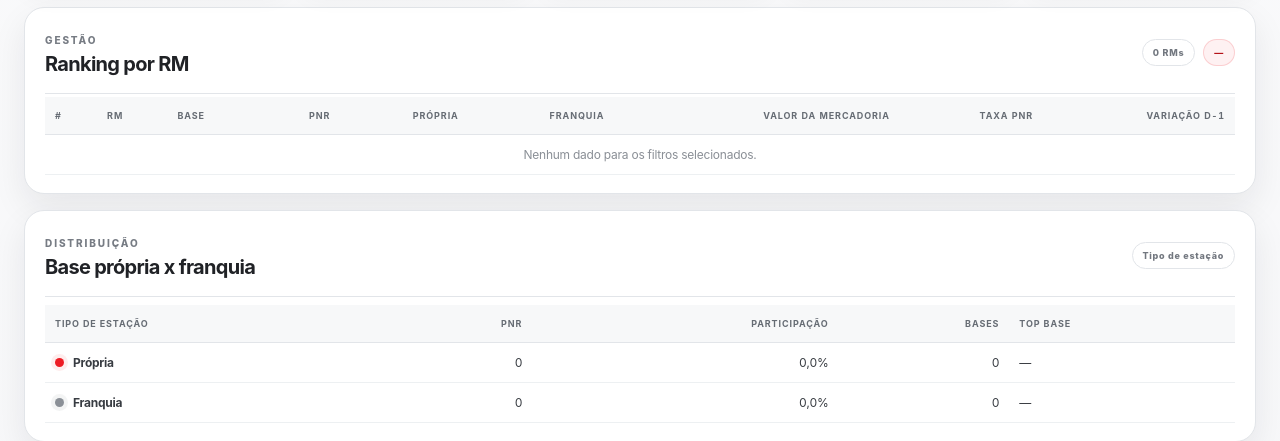
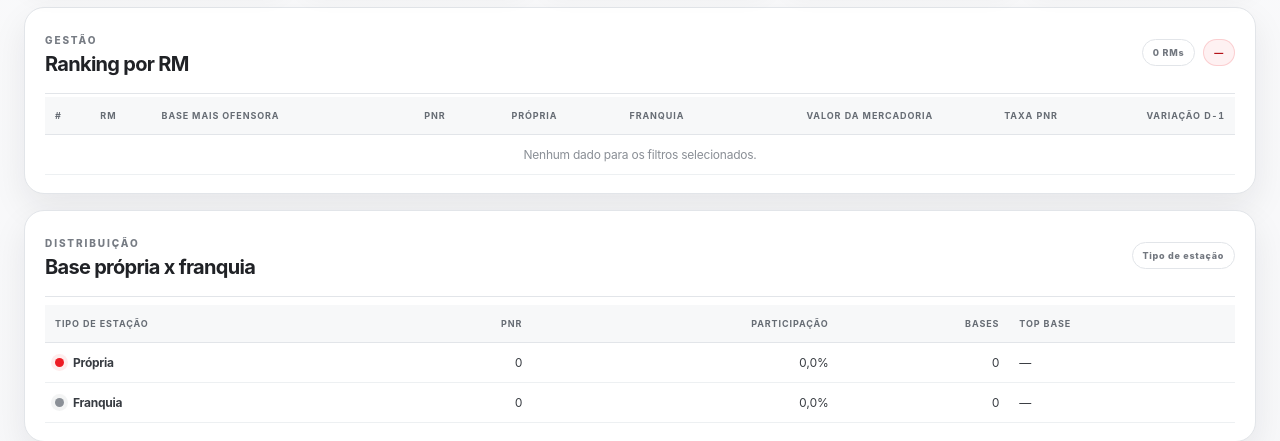
Before and after one commit to DuduSouza10/indicador-pnr-jt, a Flask app: page / in a window 1280 px wide. Shown: the part 874-1315 px from the top of the page. Run offline with Flask 3, Linux system fonts and the light colour scheme; data that the repository does not hold is empty; some libraries are stand-ins or nearby versions.

Commit message:
A GIFT, FOR FUCK SAKE

```diff
--- a/app.py
+++ b/app.py
@@ -1014,7 +1014,7 @@ def export_tables():
                 base_rows.append([i, row["base"], row.get("supervisor"), row["station"], row["count"], row["merchandise_value"], row["rate"], row["previous_rate"], row["variation"]])
             append_write_sheet(wb, "网点排名" if lang == "zh-CN" else "Ranking Bases", base_headers, base_rows)
         else:
-            rm_headers = ["排名", "RM", "网点", "PNR", "直营网点", "加盟网点", "货值", "PNR率", "前一日PNR率", "较前一日变化"] if lang == "zh-CN" else ["Ranking", "RM", "Base", "PNR", "Base própria", "Franquia", "Valor da mercadoria", "Taxa PNR", "Taxa PNR D-1", "Variação D-1"]
+            rm_headers = ["排名", "RM", "投诉最多网点", "PNR", "直营网点", "加盟网点", "货值", "PNR率", "前一日PNR率", "较前一日变化"] if lang == "zh-CN" else ["Ranking", "RM", "Base mais ofensora", "PNR", "Base própria", "Franquia", "Valor da mercadoria", "Taxa PNR", "Taxa PNR D-1", "Variação D-1"]
             rm_rows = []
             for i, row in enumerate(dashboard["rm_ranking"], 1):
                 rm_rows.append([i, row["rm"], row.get("base"), row["count"], row["own"], row["franchise"], row["merchandise_value"], row["rate"], row["previous_rate"], row["variation"]])
--- a/static/js/app.js
+++ b/static/js/app.js
@@ -27,7 +27,7 @@ const I18N = {
     clickToFilter: 'Clique para filtrar os demais indicadores', clickFilter: 'Filtro por clique', clearClickFilters: 'Limpar seleção', withBase: 'Com base informada', withDriver: 'Com motorista informado',
     lastDay: 'Último dia', sevenDays: '7 dias', thirtyDays: '30 dias', allPeriod: 'Todo período', startDate: 'Data inicial', endDate: 'Data final', regional: 'Regional', supervisor: 'Supervisor', stationType: 'Tipo de estação', stationBase: 'Estação / Base', service: 'Atendimento', all: 'Todos',
     pnrPeriod: 'PNR NO PERÍODO', totalTickets: 'Total de reclamações no recorte', regionalPnrRate: 'TAXA PNR POR REGIONAL', regionalRateFormula: 'Reclamações ÷ Entregas × 10.000', regionalRatePeriod: 'Período {start} a {end}', complaintsShortPlural: 'reclamações', deliveriesShortPlural: 'entregas', ownBase: 'BASE PRÓPRIA', ownShort: 'Própria', franchise: 'Franquia', ofTotal: 'do total', basesInvolved: 'BASES ENVOLVIDAS', stationsWithPnr: 'Estações com PNR no período', drivers: 'MOTORISTAS', distinctDrivers: 'Motoristas distintos',
-    management: 'GESTÃO', rmRanking: 'Ranking por RM', baseRanking: 'Ranking por Base / Franquia', baseGlobalCut: 'Recorte por bases e franquias', baseCount: '{n} Bases', distribution: 'DISTRIBUIÇÃO', ownVsFranchise: 'Base própria x franquia', share: 'Participação', bases: 'Bases', topBase: 'Top base', merchandiseValue: 'Valor da mercadoria', pnrRate: 'Taxa PNR', variationD1: 'Variação D-1',
+    management: 'GESTÃO', rmRanking: 'Ranking por RM', baseRanking: 'Ranking por Base / Franquia', baseGlobalCut: 'Recorte por bases e franquias', baseCount: '{n} Bases', distribution: 'DISTRIBUIÇÃO', ownVsFranchise: 'Base própria x franquia', share: 'Participação', bases: 'Bases', topBase: 'Top base', merchandiseValue: 'Valor da mercadoria', pnrRate: 'Taxa PNR', variationD1: 'Variação D-1', mostOffendingBase: 'Base mais ofensora',
     topBases: 'Bases mais ofensoras', topDrivers: 'Motoristas ofensores', topOrigins: 'Origem do pedido', evolution: 'EVOLUÇÃO', pnrPerDay: 'PNR por dia', rateOn: 'Taxa em {date}', previousRate: 'D-1 {value}', noDelivery: 'Sem entregas',
     chartsAnalysis: 'ANÁLISE GRÁFICA', pnrRateEvolution: 'Evolução da Taxa de PNR', rmsFilter: "RM's", totalComplaints: 'RECLAMAÇÕES', selectedPeriod: 'No período selecionado', sumMerchandise: 'Soma das mercadorias reclamadas', franchiseComplaints: 'Reclamações em franquias', ownComplaints: 'Reclamações em bases próprias', sparklineModel: 'MODELO SPARKLINE', dailyRateByRm: 'Taxa diária de PNR por RM', rateFormula: 'Reclamações ÷ Entregas × 10.000', allRms: 'Todos os RMs', complaintsShort: 'recl.', deliveriesShort: 'entregas',
     baseEditing: 'EDIÇÃO DA BASE', pnrSpreadsheet: 'Planilha PNR BI', editorDescription: 'Altere os registros do PNR BI diretamente aqui. Ao salvar, os indicadores são recalculados e a mudança aparece para todos os usuários conectados.', refreshList: 'Atualizar lista', newRow: '+ Nova linha', saveChanges: 'Salvar alterações',
@@ -49,7 +49,7 @@ const I18N = {
     clickToFilter: '点击后联动筛选其他指标', clickFilter: '点击筛选', clearClickFilters: '清除选择', withBase: '已填写网点', withDriver: '已填写司机',
     lastDay: '最近一天', sevenDays: '7 天', thirtyDays: '30 天', allPeriod: '全部周期', startDate: '开始日期', endDate: '结束日期', regional: '区域', supervisor: '主管', stationType: '网点类型', stationBase: '网点 / 基地', service: '处理类型', all: '全部',
     pnrPeriod: '周期内 PNR', totalTickets: '当前筛选范围内的投诉总数', regionalPnrRate: '区域 PNR 率', regionalRateFormula: '投诉 ÷ 配送 × 10,000', regionalRatePeriod: '周期 {start} 至 {end}', complaintsShortPlural: '投诉', deliveriesShortPlural: '配送', ownBase: '直营网点', ownShort: '直营网点', franchise: '加盟网点', ofTotal: '占总量', basesInvolved: '涉及网点', stationsWithPnr: '周期内出现 PNR 的网点', drivers: '司机', distinctDrivers: '不同司机数量',
-    management: '管理', rmRanking: 'RM 排名', baseRanking: '网点 / 加盟网点排名', baseGlobalCut: '按网点与加盟网点筛选', baseCount: '{n} 个网点', distribution: '分布', ownVsFranchise: '直营网点 vs 加盟网点', share: '占比', bases: '网点数', topBase: '主要网点', merchandiseValue: '货值', pnrRate: 'PNR 率', variationD1: '较前一日变化',
+    management: '管理', rmRanking: 'RM 排名', baseRanking: '网点 / 加盟网点排名', baseGlobalCut: '按网点与加盟网点筛选', baseCount: '{n} 个网点', distribution: '分布', ownVsFranchise: '直营网点 vs 加盟网点', share: '占比', bases: '网点数', topBase: '主要网点', merchandiseValue: '货值', pnrRate: 'PNR 率', variationD1: '较前一日变化', mostOffendingBase: '投诉最多网点',
     topBases: 'PNR 最高的 10 个网点', topDrivers: 'PNR 最高的 10 名司机', topOrigins: '订单来源 TOP 10', evolution: '趋势', pnrPerDay: '每日 PNR', rateOn: '{date} 的费率', previousRate: '前一日 {value}', noDelivery: '无配送量',
     chartsAnalysis: '图表分析', pnrRateEvolution: 'PNR 率趋势', rmsFilter: 'RM', totalComplaints: '投诉量', selectedPeriod: '所选周期', sumMerchandise: '投诉货值合计', franchiseComplaints: '加盟网点投诉量', ownComplaints: '直营网点投诉量', sparklineModel: 'SPARKLINE 模式', dailyRateByRm: '各 RM 每日 PNR 率', rateFormula: '投诉量 ÷ 配送量 × 10,000', allRms: '全部 RM', complaintsShort: '投诉', deliveriesShort: '配送',
     baseEditing: '数据编辑', pnrSpreadsheet: 'PNR BI 数据表', editorDescription: '可直接在此修改 PNR BI 记录。保存后指标会重新计算，并同步给所有在线用户。', refreshList: '刷新列表', newRow: '+ 新增一行', saveChanges: '保存修改',
--- a/templates/index.html
+++ b/templates/index.html
@@ -99,7 +99,7 @@
             <div class="ranking-context"><span class="context-pill" id="rmCountBadge">0 RMs</span><span class="context-pill rate-date" id="rateDateBadge">—</span></div>
           </div>
           <div class="table-scroll"><table class="data-table rm-rate-table"><thead><tr>
-            <th>#</th><th>RM</th><th data-i18n="base">Base</th><th class="num">PNR</th><th class="num" data-i18n="ownShort">Própria</th><th class="num" data-i18n="franchise">Franquia</th><th class="num" data-i18n="merchandiseValue">Valor da mercadoria</th><th class="num" data-i18n="pnrRate">Taxa PNR</th><th class="num" data-i18n="variationD1">Variação D-1</th>
+            <th>#</th><th>RM</th><th data-i18n="mostOffendingBase">Base mais ofensora</th><th class="num">PNR</th><th class="num" data-i18n="ownShort">Própria</th><th class="num" data-i18n="franchise">Franquia</th><th class="num" data-i18n="merchandiseValue">Valor da mercadoria</th><th class="num" data-i18n="pnrRate">Taxa PNR</th><th class="num" data-i18n="variationD1">Variação D-1</th>
           </tr></thead><tbody id="rmTableBody"></tbody></table></div>
         </article>
       </section>
```
Also changed, not shown: README.md.
